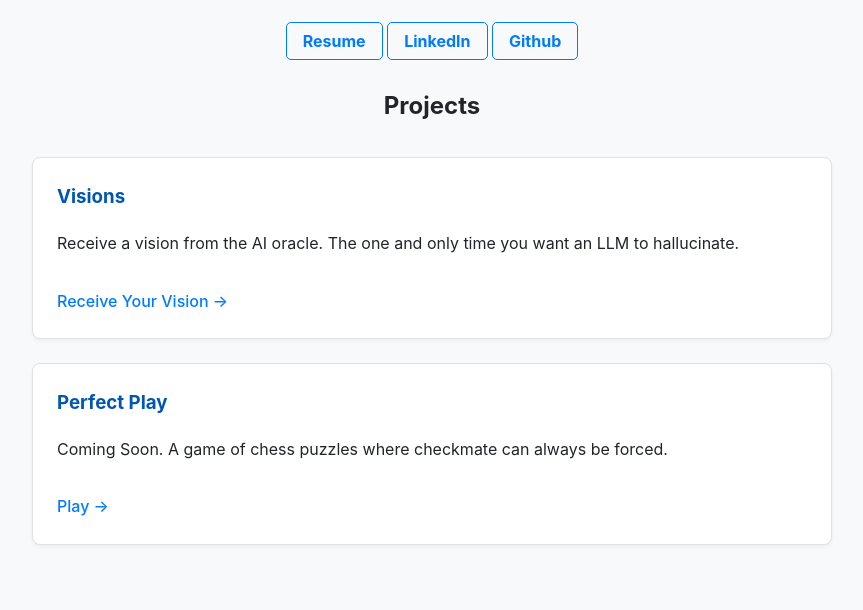
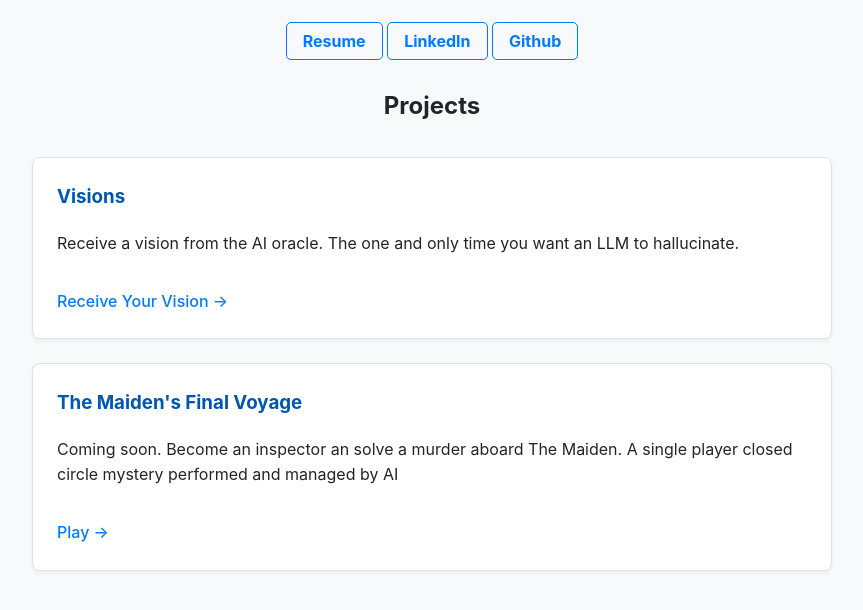
Before and after one commit to zudduz/visions-static, a plain HTML site: page static/index.html in a window 1280 px wide. Shown: the part 216-826 px from the top of the page, without its empty margins (208-1071 px from the left). Drawn offline with Linux system fonts and the light colour scheme.

Commit message:
Update home page text

```diff
--- a/static/index.html
+++ b/static/index.html
@@ -104,8 +104,8 @@
                 </article>
 
                 <article class="project">
-                    <h3>Perfect Play</h3>
-                    <p>Coming Soon. A game of chess puzzles where checkmate can always be forced.</p>
+                    <h3>The Maiden's Final Voyage</h3>
+                    <p>Coming soon. Become an inspector an solve a murder aboard The Maiden. A single player closed circle mystery performed and managed by AI</p>
                     <a href="/perfect-play/">Play &rarr;</a>
                 </article>
 
```
